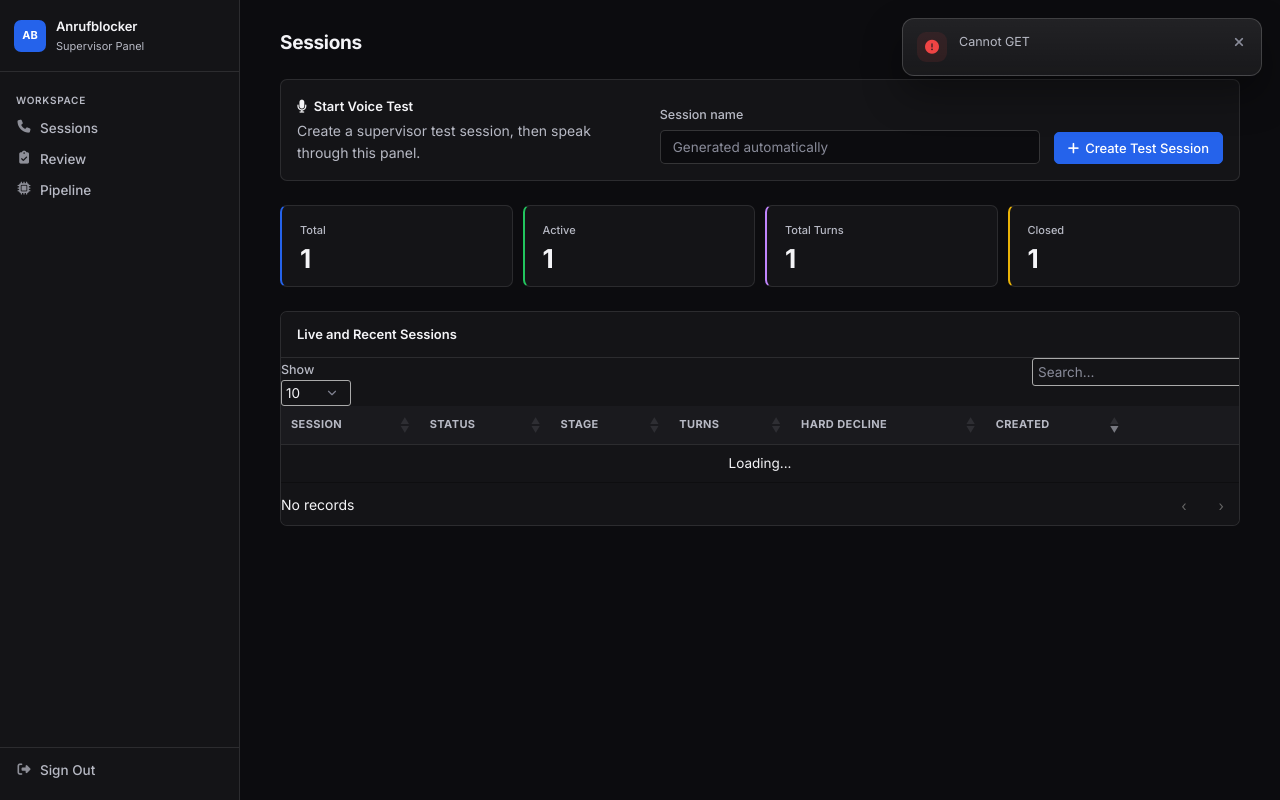
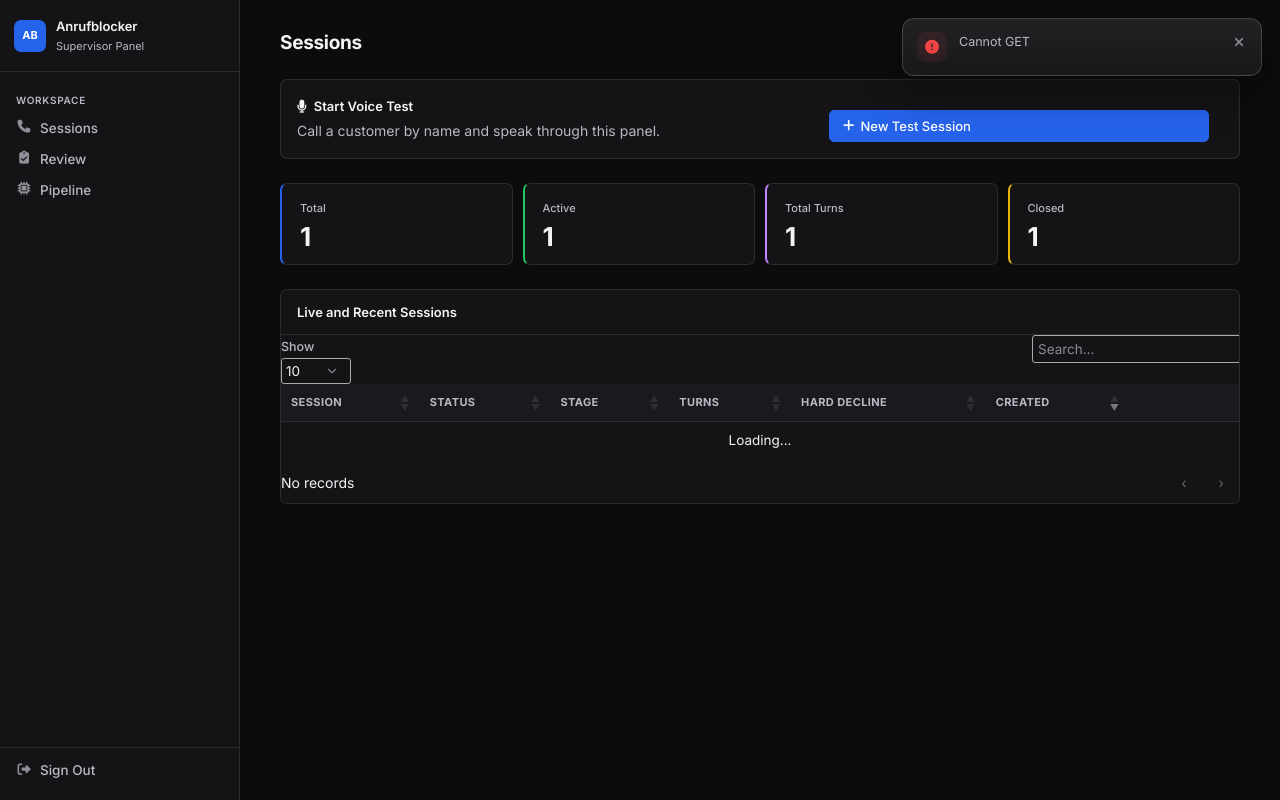
Before and after one commit to muhammedaydiiinn/fine-tuned-agent, a Python web app: template services/supervisor-panel/app/templates/sessions.html in a window 1280 px wide. Run offline with Jinja, Linux system fonts and the light colour scheme; the template is opened without the code that fills it: most values are stand-ins (such as "Sample title", 1, 10 or a date in 2020); some libraries are stand-ins or nearby versions.

Commit message:
feat(voice): per-session customer name + personalized opening greeting
Start a session from a modal with an (optional) customer name; the agent (Anna
Weber) then opens the call addressing that customer by name, as if calling them.

- backend: CreateSessionRequest.customer_name stored in session.state_json;
  DEFAULT_STATE gains customer_name; prompt_builder fixes the agent identity to
  Anna Weber and personalizes the opening greeting when customer_text is empty
- panel: 'New Test Session' opens a modal (customer name + optional session name);
  session detail header shows the customer being called

```diff
--- a/services/agent-backend/app/core/state_manager.py
+++ b/services/agent-backend/app/core/state_manager.py
@@ -32,6 +32,8 @@ CLOSE_REQUIRED_SLOTS: tuple[str, ...] = (
 DEFAULT_STATE: dict[str, Any] = {
     "stage": "initial",
     "goal": "sell_activation",
+    "customer_name": "",
+
     "hard_decline_count": 0,
     "identity_confirmed": False,
     "offer_terms_explained": False,
--- a/services/agent-backend/app/schemas.py
+++ b/services/agent-backend/app/schemas.py
@@ -63,6 +63,7 @@ class AgentTurnResponse(BaseModel):
 
 class CreateSessionRequest(BaseModel):
     external_session_id: str | None = None
+    customer_name: str | None = None
 
 
 class SessionResponse(BaseModel):
--- a/services/supervisor-panel/app/routes/sessions.py
+++ b/services/supervisor-panel/app/routes/sessions.py
@@ -41,6 +41,7 @@ def _set_no_store(response: HTMLResponse) -> HTMLResponse:
 @router.post("/sessions/start")
 def start_session(
     external_session_id: str = Form(""),
+    customer_name: str = Form(""),
     db: DBSession = Depends(get_db),
     _csrf: None = Depends(require_csrf),
 ):
@@ -48,7 +49,10 @@ def start_session(
     try:
         response = httpx.post(
             f"{settings.agent_backend_url}/sessions",
-            json={"external_session_id": external_id},
+            json={
+                "external_session_id": external_id,
+                "customer_name": customer_name.strip(),
+            },
             headers=_backend_headers(),
             timeout=10.0,
         )
--- a/services/supervisor-panel/app/static/panel-ui.js
+++ b/services/supervisor-panel/app/static/panel-ui.js
@@ -255,6 +255,47 @@
     }
   });
 
+  // Voice launcher modal — session + customer name before starting a test session.
+  const launcherModal = document.querySelector("[data-launcher-modal]");
+  if (launcherModal) {
+    let launcherPrevFocus = null;
+    const openLauncher = () => {
+      launcherPrevFocus = document.activeElement;
+      launcherModal.hidden = false;
+      launcherModal.dataset.state = "opening";
+      document.body.classList.add("modal-open");
+      window.requestAnimationFrame(() => {
+        launcherModal.dataset.state = "open";
+        launcherModal.querySelector("input[name='customer_name']")?.focus();
+      });
+    };
+    const closeLauncher = () => {
+      if (launcherModal.hidden) return;
+      launcherModal.dataset.state = "closing";
+      document.body.classList.remove("modal-open");
+      window.setTimeout(() => {
+        launcherModal.hidden = true;
+        launcherModal.dataset.state = "";
+        if (launcherPrevFocus && typeof launcherPrevFocus.focus === "function") {
+          launcherPrevFocus.focus();
+        }
+        launcherPrevFocus = null;
+      }, 140);
+    };
+    document.querySelectorAll("[data-open-launcher]").forEach((button) => {
+      button.addEventListener("click", openLauncher);
+    });
+    launcherModal.querySelectorAll("[data-launcher-cancel]").forEach((button) => {
+      button.addEventListener("click", closeLauncher);
+    });
+    document.addEventListener("keydown", (event) => {
+      if (event.key === "Escape" && !launcherModal.hidden) {
+        event.preventDefault();
+        closeLauncher();
+      }
+    });
+  }
+
   window.anrufUI = Object.assign(window.anrufUI || {}, {
     showToast,
     convertInlineAlerts,
--- a/services/supervisor-panel/app/static/style.css
+++ b/services/supervisor-panel/app/static/style.css
@@ -931,6 +931,22 @@ tbody tr:hover { background: rgba(255,255,255,.025); }
   background: #ffd779;
 }
 
+/* Launcher modal: single-column form card (no icon grid). */
+.confirm-modal-card.launcher-card {
+  grid-template-columns: minmax(0, 1fr);
+  width: min(100%, 440px);
+}
+
+.launcher-card h2 {
+  margin: 0 0 4px;
+  color: var(--text);
+  font-size: 1.05rem;
+}
+
+.launcher-card .form-group {
+  margin-bottom: 14px;
+}
+
 @media (max-width: 560px) {
   .confirm-modal {
     align-items: end;
--- a/services/supervisor-panel/app/templates/base.html
+++ b/services/supervisor-panel/app/templates/base.html
@@ -10,9 +10,9 @@
   <link rel="stylesheet" href="https://cdnjs.cloudflare.com/ajax/libs/font-awesome/6.5.1/css/all.min.css">
   <link rel="stylesheet" href="https://cdn.datatables.net/2.0.8/css/dataTables.dataTables.min.css">
   <link rel="icon" type="image/svg+xml" href="/static/favicon.svg">
-  <link rel="stylesheet" href="/static/style.css?v=19">
+  <link rel="stylesheet" href="/static/style.css?v=20">
   <script src="/static/htmx.min.js" defer></script>
-  <script src="/static/panel-ui.js?v=4" defer></script>
+  <script src="/static/panel-ui.js?v=5" defer></script>
   <!-- Send CSRF token on every HTMX mutating request -->
   <script>
     window.formatPanelDateTime = function (value) {
--- a/services/supervisor-panel/app/templates/session_detail.html
+++ b/services/supervisor-panel/app/templates/session_detail.html
@@ -17,6 +17,12 @@
         {% if session.status == 'active' %}<span class="live-dot"></span>{% endif %}
         {{ session.status }}
       </span>
+      {% set customer_name = (session.state_json or {}).get('customer_name') %}
+      {% if customer_name %}
+      <span class="badge badge-info" title="Customer being called">
+        <i class="fa-solid fa-user"></i>{{ customer_name }}
+      </span>
+      {% endif %}
       {% if active_model_name %}
       <span class="badge badge-info" title="Active model version">
         <i class="fa-solid fa-microchip"></i>{{ active_model_name }}
--- a/services/supervisor-panel/app/templates/sessions.html
+++ b/services/supervisor-panel/app/templates/sessions.html
@@ -9,24 +9,51 @@
   </div>
 </div>
 
-<form action="/sessions/start" method="post" class="voice-test-launcher">
-  <input type="hidden" name="_csrf" value="{{ request.state.csrf_token | default('') }}">
+<div class="voice-test-launcher">
   <div class="voice-test-launcher-copy">
     <div class="voice-test-launcher-title">
       <i class="fa-solid fa-microphone"></i>
       Start Voice Test
     </div>
-    <div class="text-muted">Create a supervisor test session, then speak through this panel.</div>
+    <div class="text-muted">Call a customer by name and speak through this panel.</div>
   </div>
-  <div class="form-group">
-    <label for="external-session-id">Session name</label>
-    <input id="external-session-id" type="text" name="external_session_id" placeholder="Generated automatically">
-  </div>
-  <button class="btn btn-primary" type="submit">
+  <button class="btn btn-primary" type="button" data-open-launcher>
     <i class="fa-solid fa-plus"></i>
-    Create Test Session
+    New Test Session
   </button>
-</form>
+</div>
+
+{# Launcher modal — customer name + optional session name #}
+<div id="voice-launcher-modal" class="confirm-modal" data-launcher-modal hidden>
+  <button class="confirm-modal-backdrop" type="button" data-launcher-cancel
+          aria-label="Close"></button>
+  <section class="confirm-modal-card launcher-card" role="dialog" aria-modal="true"
+           aria-labelledby="launcher-title">
+    <form action="/sessions/start" method="post">
+      <input type="hidden" name="_csrf" value="{{ request.state.csrf_token | default('') }}">
+      <h2 id="launcher-title">Start Voice Test</h2>
+      <p class="text-muted" style="margin:0 0 16px;">
+        The agent (Anna Weber) will call this customer and open the conversation.
+      </p>
+      <div class="form-group">
+        <label for="launcher-customer-name">Customer name</label>
+        <input id="launcher-customer-name" type="text" name="customer_name"
+               placeholder="e.g. Herr Müller" autocomplete="off">
+      </div>
+      <div class="form-group">
+        <label for="launcher-session-name">Session name</label>
+        <input id="launcher-session-name" type="text" name="external_session_id"
+               placeholder="Generated automatically">
+      </div>
+      <div class="confirm-modal-actions">
+        <button class="btn btn-outline" type="button" data-launcher-cancel>Cancel</button>
+        <button class="btn btn-primary" type="submit">
+          <i class="fa-solid fa-microphone"></i> Create Test Session
+        </button>
+      </div>
+    </form>
+  </section>
+</div>
 
 <div class="stats-row">
   <div class="stat-card blue">
```
Also changed, not shown: services/agent-backend/app/core/prompt_builder.py (+19 -6 lines), services/agent-backend/app/routes/sessions.py (+8 -1 lines).
